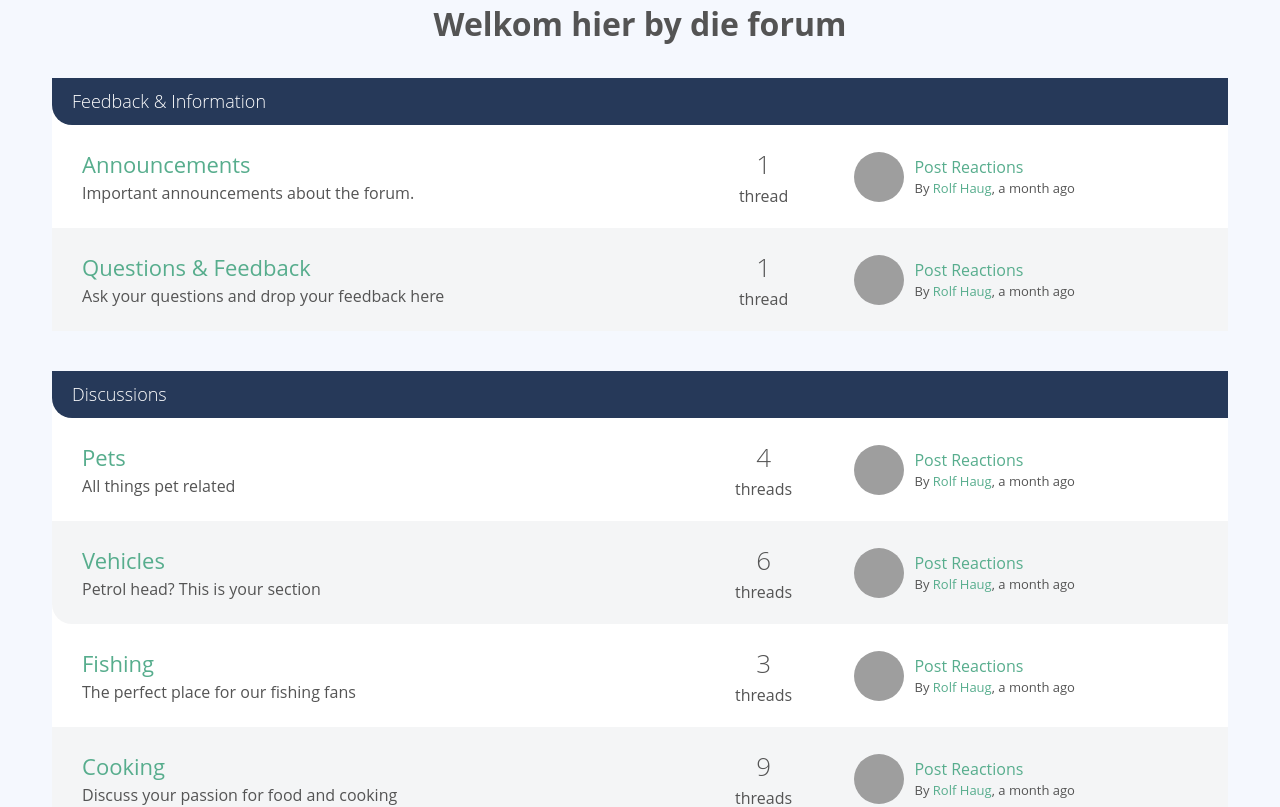
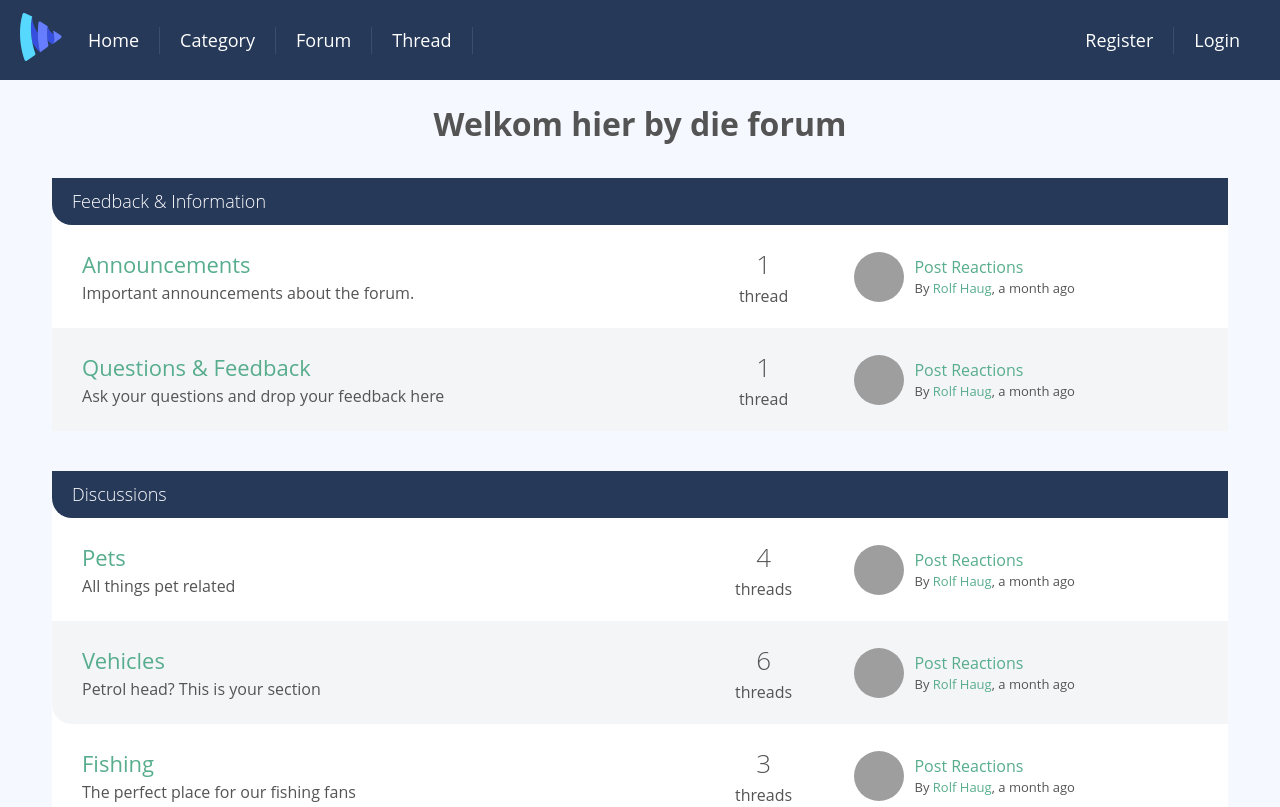
Before and after one commit to CryDeTaan/Vue3MasterClass, a Vue app: page / in a window 1280 px wide. Shown: the top 807 px of the page. Built offline with nearby package versions, Linux system fonts and the light colour scheme; grey boxes are pictures that could not be loaded.

Commit message:
✨ Adding NavBar

```diff
--- a/src/App.vue
+++ b/src/App.vue
@@ -1,13 +1,16 @@
 <template>
+  <the-navbar />
   <div class="container">
     <router-view />
   </div>
 </template>
 
 <script>
+import TheNavbar from "@/components/TheNavbar";
 export default {
   name: 'App',
   components: {
+    TheNavbar
     //
   }
 }
--- /dev/null
+++ b/src/components/TheNavbar.vue
@@ -0,0 +1,59 @@
+<template>
+  <header class="header" id="header">
+    <router-link :to="{ name: 'Home' }" class="logo">
+      <img src="../assets/img/svg/vueschool-logo.svg">
+    </router-link>
+
+    <div class="btn-hamburger">
+      <!-- use .btn-humburger-active to open the menu -->
+      <div class="top bar"></div>
+      <div class="middle bar"></div>
+      <div class="bottom bar"></div>
+    </div>
+
+    <!-- use .navbar-open to open nav -->
+    <nav class="navbar">
+      <ul>
+        <li class="navbar-item">
+          <a href="register.html">Register</a>
+        </li>
+
+        <li class="navbar-item">
+          <a href="login.html">Login</a>
+        </li>
+      </ul>
+
+      <ul>
+        <li class="navbar-item">
+          <router-link :to="{ name: 'Home' }">Home</router-link>
+        </li>
+        <li class="navbar-item">
+          <a href="category.html">Category</a>
+        </li>
+        <li class="navbar-item">
+          <a href="forum.html">Forum</a>
+        </li>
+        <li class="navbar-item">
+          <a href="thread.html">Thread</a>
+        </li>
+        <!-- Show these option only on mobile-->
+        <li class="navbar-item mobile-only">
+          <a href="profile.html">My Profile</a>
+        </li>
+        <li class="navbar-item mobile-only">
+          <a href="#">Logout</a>
+        </li>
+      </ul>
+    </nav>
+  </header>
+</template>
+
+<script>
+export default {
+  name: "TheNavbar"
+}
+</script>
+
+<style scoped>
+
+</style>
--- a/src/pages/Home.vue
+++ b/src/pages/Home.vue
@@ -1,5 +1,5 @@
 <template>
-  <h1>Welkom hier by die forum</h1>
+  <h1 class="push-top">Welkom hier by die forum</h1>
   <category-list :categories="categories" />
 </template>
 
```
